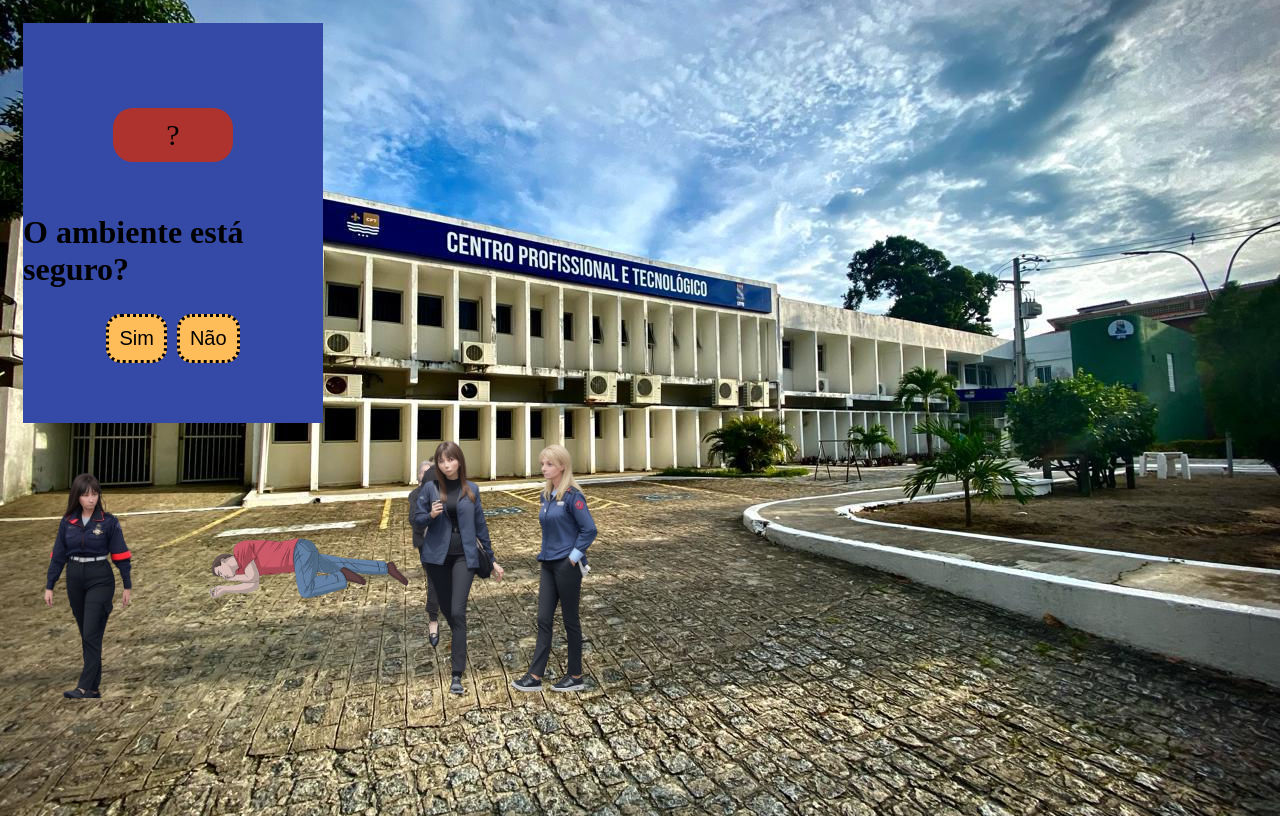
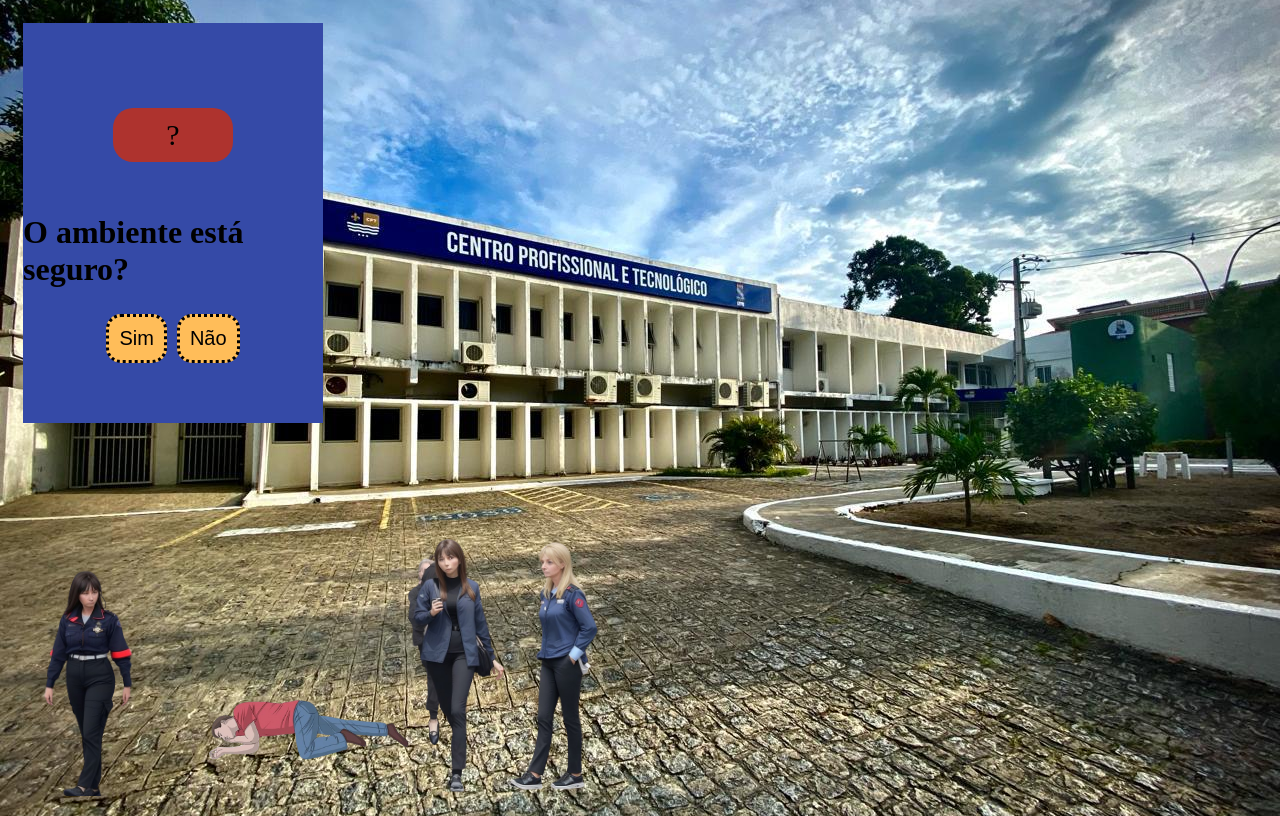
Before and after one commit to tainamiranda2/salvando-vidas, a React (Vite) app: page /cadastro/QuizOne in a window 1280 px wide. Built offline with nearby package versions, Linux system fonts and the light colour scheme.

Commit message:
teste de posicionamento

```diff
--- a/src/App.css
+++ b/src/App.css
@@ -147,8 +147,15 @@
 }
 .cena-one, .cena-quiz{
   width: 200px;
+ /* margin: 10px;
+  position: fixed;
+  bottom: 0;
+  */
 }
-
+.cena-quiz{
+  /*position: fixed;
+  bottom: 0;*/
+}
 .button-quiz-one{
  display: flex
 }
@@ -190,9 +197,12 @@
 }
 /*css do quiz*/
 .img-container {
-  justify-content: space-around; /* Ajuste conforme necessário */
-  align-items: center; /* Ajuste conforme necessário */
-  display: flex;
+ /* justify-content: space-around;
+  align-items: center;
+
+  display: flex;*/
+  position: fixed;
+  bottom: 0;
 }
 
 
@@ -303,7 +313,6 @@
  .cena-one-cardio{
   width: 200px;
   bottom: 0;
-  position: absolute;
 cursor: pointer;
 color: #ae332e;
   left: 40%;
@@ -487,6 +496,7 @@
 
 }
 .cena-quiz{
+
   width: 100px;
 }
   .quadrado-constainer{
```
